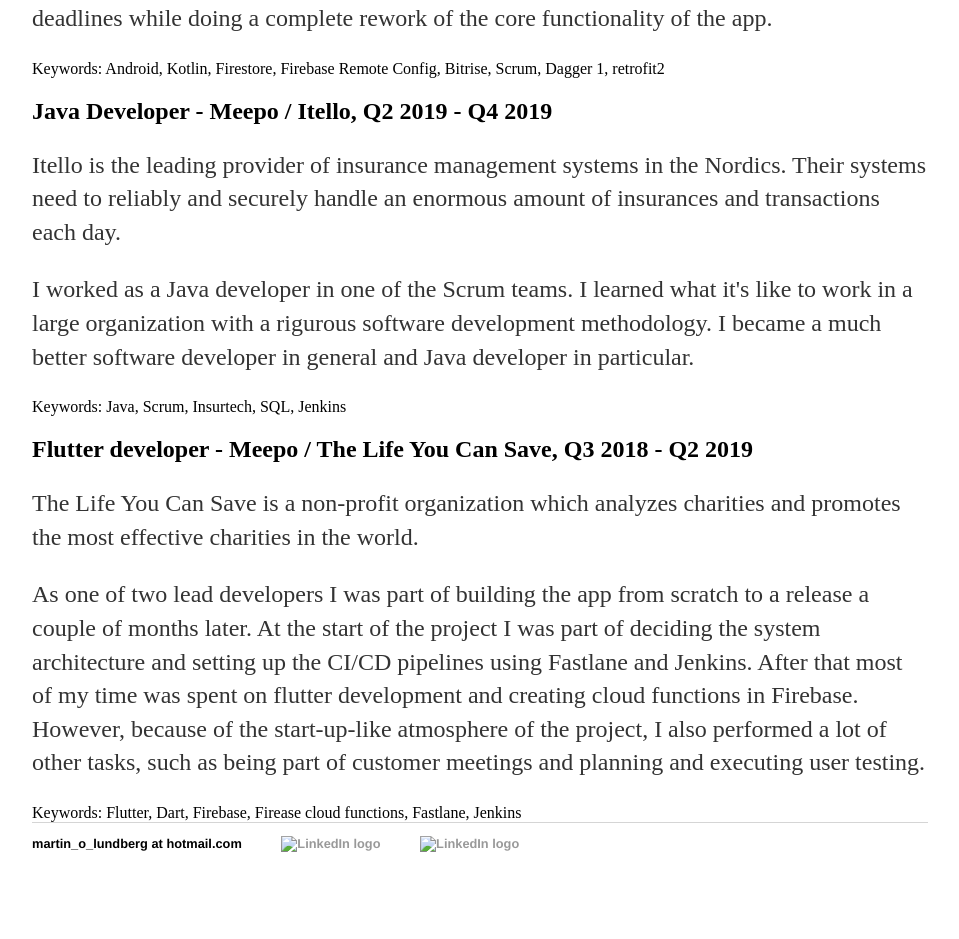
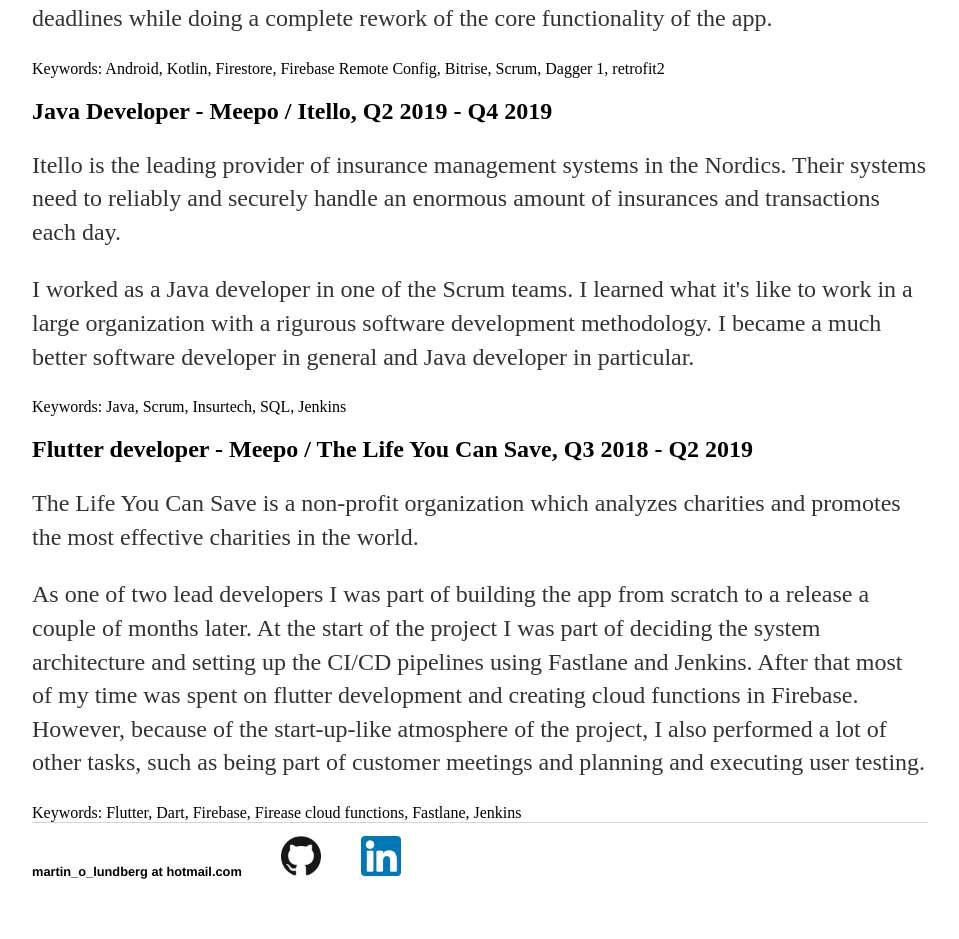
Before and after one commit to molundb/molundb.github.io, a Jekyll site: the page built from cv/index.html, in a window 1280 px wide. Shown: the part 762-1701 px from the top of the page, without its empty margins (160-1119 px from the left). Built offline with Jekyll 4.4.1, drawn with Linux system fonts in a browser that asks for light colours; before the commit the page ends 1674 px from its top, so only the background shows below that.

Commit message:
use absolute paths for github and linkedIn logos

```diff
--- a/_layouts/default.html
+++ b/_layouts/default.html
@@ -22,7 +22,7 @@
         <li>
           <a href="https://github.com/molundb"
             ><img
-              src="images/github_logo.png"
+              src="/images/github_logo.png"
               alt="LinkedIn logo"
               style="width: 40px; margin-left: 16px;"
           /></a>
@@ -30,7 +30,7 @@
         <li>
           <a href="https://www.linkedin.com/in/martin-lundberg/"
             ><img
-              src="images/linkedin_logo.png"
+              src="/images/linkedin_logo.png"
               alt="LinkedIn logo"
               style="width: 40px; margin-left: 16px;"
           /></a>
```
